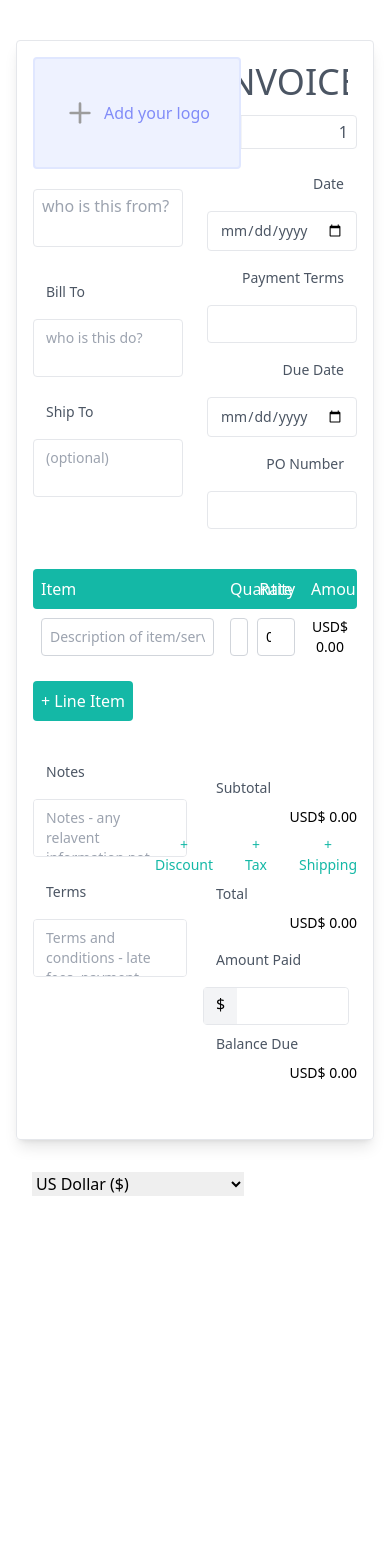
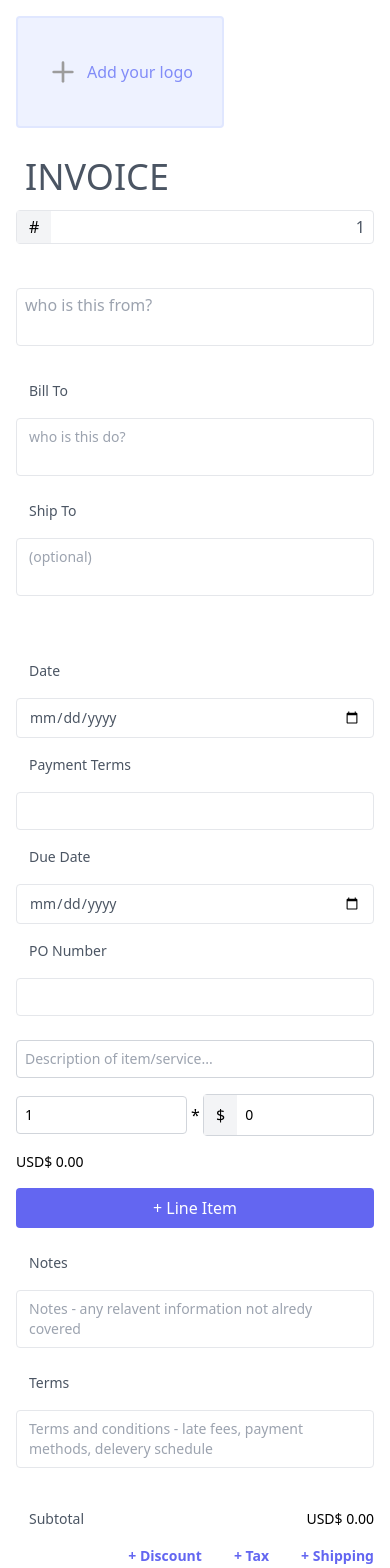
Before and after one commit to valvikanaiya/invoice-generator, a React app: page / in a window 390 px wide. Shown: the top 1568 px of the page. Before the commit the page ends 1228 px from the top, so only its background shows below. Built offline with nearby package versions, Linux system fonts and the light colour scheme; the HTML template or start-up script is replaced by a standard one.

Commit message:
resposive design for mobile device

```diff
--- a/src/components/Billing/Billing.jsx
+++ b/src/components/Billing/Billing.jsx
@@ -1,6 +1,6 @@
 import React from "react";
 import TextField from "../TextField/TextField";
-import { useSelector } from "react-redux";
+import { useDispatch, useSelector } from "react-redux";
 import {
   setAmountPaid,
   setAmountPaidLabel,
@@ -22,6 +22,7 @@ const Billing = () => {
     amountPaidLabel,
     currency,
   } = useSelector((state) => state.billing);
+  const dispatch = useDispatch();
 
   return (
     <div className="py-4">
@@ -37,7 +38,7 @@ const Billing = () => {
           className="lg:text-right col-span-3 py-2 px-3 border border-transparent hover:border-gray-200 text-sm text-gray-600 font-light rounded focus:outline-gray-200 focus:outline-1"
           type="text"
           value={amountPaidLabel}
-          onChange={(e) => setAmountPaidLabel(e.target.value)}
+          onChange={(e) => dispatch(setAmountPaidLabel(e.target.value))}
         />
         <div className="col-span-2 border rounded flex">
           <span className="py-1 px-3 bg-gray-100">{currency.symbol}</span>
@@ -45,7 +46,7 @@ const Billing = () => {
             className="text-sm  w-full  py-2 px-3  rounded focus:outline-none"
             type={"text"}
             value={anountPaid}
-            onChange={(e) => setAmountPaid(e.target.value)}
+            onChange={(e) => dispatch(setAmountPaid(e.target.value))}
           />
         </div>
       </div>
--- a/src/components/ButtonField/ButtonField.jsx
+++ b/src/components/ButtonField/ButtonField.jsx
@@ -27,19 +27,19 @@ const Field = ({
 }) => (
   <div className="w-full grid grid-cols-1 lg:grid-cols-5 gap-2 items-center mb-2">
     <input
-      className="text-right col-span-3 py-2 px-3 border border-transparent hover:border-gray-200 text-sm text-gray-600 font-light rounded focus:outline-gray-200 focus:outline-1"
+      className="lg:text-right lg:col-span-3 py-2 px-3 border border-transparent hover:border-gray-200 text-sm text-gray-600 font-light rounded focus:outline-gray-200 focus:outline-1"
       type="text"
       value={label}
       onChange={(e) => onLabelChange(e.target.value)}
       placeholder="Enter title"
     />
-    <div className="col-span-2 text-gray-600 flex gap-2">
+    <div className="lg:col-span-2 text-gray-600 flex gap-2">
       <div className="border-2 flex items-center rounded">
         <div className="flex flex-auto items-center justify-between border-r-2 px-2">
           {type === "$" && <span>{currency}</span>}
           <input
             type="text"
-            className="w-[8rem] text-sm py-2 px-3 rounded focus:outline-none"
+            className="lg:w-[8rem] text-sm py-2 px-3 rounded focus:outline-none"
             value={value}
             onChange={(e) => onValueChange(e.target.value)}
           />
@@ -52,7 +52,12 @@ const Field = ({
           <img className="w-4 h-4" src={ChangeType} alt="" />
         </button>
       </div>
-      <button onClick={() => removeField(field)}>x</button>
+      <button
+        className="hover:text-red-700 font-bold text-xl transition text-indigo-700"
+        onClick={() => removeField(field)}
+      >
+        x
+      </button>
     </div>
   </div>
 );
@@ -182,7 +187,7 @@ const ButtonField = () => {
             !activeFields[field] && (
               <button
                 key={field}
-                className="text-teal-500 text-sm"
+                className="text-indigo-500 font-semibold text-sm hover:text-indigo-700"
                 onClick={() => handleButtonClick(field)}
               >
                 + {fields[field].buttonLabel}
--- a/src/components/CurrencyDropdown/CurrencyDropdown.jsx
+++ b/src/components/CurrencyDropdown/CurrencyDropdown.jsx
@@ -12,13 +12,23 @@ const CurrencyDropdown = () => {
   };
 
   return (
-    <select value={currency} onChange={handleChange}>
-      {currencies.map((currency) => (
-        <option key={currency.code} value={JSON.stringify(currency)}>
-          {currency.name} ({currency.symbol})
-        </option>
-      ))}
-    </select>
+    <div className="py-1 px-2  border-2 rounded bg-indigo-500 border-indigo-700">
+      <select
+        className=" text-white cursor-pointer  bg-transparent bg-indigo-500  text-sm rounded-lg focus:outline-none block w-full p-2.5 "
+        value={currency}
+        onChange={handleChange}
+      >
+        {currencies.map((currency) => (
+          <option
+            className="bg-indigo-500"
+            key={currency.code}
+            value={JSON.stringify(currency)}
+          >
+            {currency.name} ({currency.symbol})
+          </option>
+        ))}
+      </select>
+    </div>
   );
 };
 
--- a/src/components/Inputs/Inputs.jsx
+++ b/src/components/Inputs/Inputs.jsx
@@ -10,7 +10,7 @@ export default function Inputs({
   return (
     <div className="grid grid-cols-1 lg:grid-cols-2 gap-2 items-center mb-2">
       <input
-        className="text-right py-2 px-3 border border-transparent hover:border-gray-200 text-sm text-gray-600 font-light rounded focus:outline-gray-200 focus:outline-1"
+        className="lg:text-right py-2 px-3 border border-transparent hover:border-gray-200 text-sm text-gray-600 font-light rounded focus:outline-gray-200 focus:outline-1"
         type="text"
         name={labelName}
         value={lableValue[labelName]}
--- a/src/components/ItemList/ItemList.jsx
+++ b/src/components/ItemList/ItemList.jsx
@@ -24,24 +24,24 @@ const ItemList = () => {
   };
 
   return (
-    <div className="py-4">
-      <div className="grid grid-cols-12 bg-teal-500 gap-4  text-white p-2 rounded">
-        <span className="col-span-7 text-left">Item</span>
-        <span className="col-span-1 text-center">Quantity</span>
-        <span className="col-span-2 text-center">Rate</span>
-        <span className="col-span-2 text-left">Amount</span>
+    <div className="lg:py-4">
+      <div className="hidden md:grid grid-cols-8 md:grid-cols-12 bg-indigo-500 gap-4  text-white md:p-2 rounded">
+        <span className="col-span-2 md:col-span-7 text-left">Item</span>
+        <span className="col-span-3 md:col-span-1 text-center">Quantity</span>
+        <span className="col-span-2 md:col-span-2 text-center">Rate</span>
+        <span className="col-span-1 md:col-span-2 text-left">Amount</span>
       </div>
       {invoiceItems?.map((item, index) => (
         <div
           key={index}
-          className="grid grid-cols-12 gap-4 justify-between items-center p-2"
+          className="grid grid-cols-12 gap-4 justify-between items-center md:p-2"
         >
           <input
             type="text"
             placeholder="Description of item/service..."
             value={item.itemName}
             onChange={(e) => handleChange(index, "itemName", e.target.value)}
-            className="text-sm col-span-7 p-2 border border-gray-300 rounded focus:outline-gray-200 focus:outline-1"
+            className="text-sm col-span-12 md:col-span-7 p-2 border border-gray-300 rounded focus:outline-gray-200 focus:outline-1"
           />
           <input
             type="number"
@@ -50,8 +50,10 @@ const ItemList = () => {
             onChange={(e) =>
               handleChange(index, "quantity", parseInt(e.target.value, 10))
             }
-            className="text-sm col-span-1 p-2 border border-gray-300 rounded focus:outline-gray-200 focus:outline-1"
+            className="text-sm col-span-6 md:col-span-1 p-2 border border-gray-300 rounded focus:outline-gray-200 focus:outline-1"
           />
+          <span className="before:content-['*'] before:absolute before:-left-[13px] relative col-span-6 md:col-span-2  border border-gray-300 rounded flex items-center">
+            <span className="p-2 px-3 block h-full bg-gray-100">{`${currency.symbol}`}</span>
             <input
               type="number"
               value={item.rate}
@@ -59,9 +61,10 @@ const ItemList = () => {
               onChange={(e) =>
                 handleChange(index, "rate", parseFloat(e.target.value))
               }
-            className="text-sm col-span-2 p-2 border border-gray-300 rounded focus:outline-gray-200 focus:outline-1"
+              className="text-sm w-full border-none focus:outline-none p-2 rounded"
             />
-          <span className="text-sm col-span-2 text-center flex items-center justify-between gap-2">
+          </span>
+          <span className="text-sm col-span-12 md:col-span-2 text-center flex items-center justify-between gap-2">
             {`${currency.code}${currency.symbol} ${item.amount.toFixed(2)}`}
             {invoiceItems.length > 1 && (
               <button
@@ -76,7 +79,7 @@ const ItemList = () => {
       ))}
       <button
         onClick={handleAddItem}
-        className="mt-4 p-2 bg-teal-500 text-white rounded hover:bg-teal-700 transition-all"
+        className="mt-4 p-2 w-full md:w-auto bg-indigo-500 text-white rounded hover:bg-indigo-700 transition-all"
       >
         + Line Item
       </button>
--- a/src/components/TextField/TextField.jsx
+++ b/src/components/TextField/TextField.jsx
@@ -5,7 +5,7 @@ const TextField = ({ value, amount, setValue }) => {
   const { currency } = useSelector((state) => state.billing);
   const dispatch = useDispatch();
   return (
-    <div className="grid grid-cols-1 lg:grid-cols-5 col-gap-8 items-center mb-2">
+    <div className="grid grid-cols-5 col-gap-8 items-center mb-2">
       <input
         className="lg:text-right col-span-3 py-2 px-3 border border-transparent hover:border-gray-200 text-sm text-gray-600 font-light rounded focus:outline-gray-200 focus:outline-1"
         type="text"
--- a/src/pages/Invoice/Invoice.jsx
+++ b/src/pages/Invoice/Invoice.jsx
@@ -34,22 +34,21 @@ const Invoice = () => {
   }, [invoicePaymentDetail, lableValue]);
 
   return (
-    <div className="grid-row-2  grid grid-cols-12 gap-4  mt-6 p-4  ">
-      <div className=" col-span-12 lg:col-span-10 shadow-lg rounded p-4 border">
+    <div className="grid-row-2 grid grid-cols-12 md:gap-4  lg:mt-6 lg:p-4  ">
+      <div className="col-span-12 lg:col-span-10 md:shadow-lg rounded p-4 md:border">
         <div className="grid grid-cols-12 gap-6">
-          <div className="col-span-6 lg:col-span-7">
+          <div className="col-span-12 lg:col-span-7">
             <FileInput />
-            <InvoiceDetails />
           </div>
-          <div className="col-span-6 lg:col-span-5 flex flex-col justify-between items-end">
-            <div className="flex flex-col justify-between items-end">
+          <div className="col-span-12 lg:col-span-5 flex flex-col justify-between items-end">
+            <div className="flex flex-col md:flex-row md:gap-4 lg:flex-col items-center lg:items-end w-full justify-between">
               <input
                 type="text"
-                className="text-gray-600 border border-transparent hover:border-gray-200 w-full text-4xl text-right py-1 px-2 focus:outline-gray-200 focus:outline-1 mb-2"
+                className="text-gray-600 border border-transparent hover:border-gray-200 w-full text-4xl lg:text-right py-1 px-2 focus:outline-gray-200 focus:outline-1 mb-2"
                 onChange={(e) => dispatch(setInvoiceName(e.target.value))}
                 value={invoiceName}
               />
-              <div className="border lg:w-[50%] flex items-center rounded">
+              <div className="border w-full lg:w-[50%] flex items-center rounded">
                 <span className="py-1 px-3 bg-gray-100">#</span>
                 <input
                   type="text"
@@ -59,7 +58,13 @@ const Invoice = () => {
                 />
               </div>
             </div>
-            <div className="py-4">
+          </div>
+          <div className="col-span-12 lg:col-span-7">
+            <InvoiceDetails />
+          </div>
+
+          <div className="col-span-12 lg:col-span-5 flex flex-col justify-between items-end">
+            <div className="py-4 w-full">
               {invoicePymentDetails.map((item) => (
                 <Inputs
                   key={item.label}
@@ -78,7 +83,7 @@ const Invoice = () => {
         <div>
           <ItemList />
         </div>
-        <div className="grid grid-cols-2 gap-4 py-4 ">
+        <div className="grid grid-cols-1 xl:grid-cols-2 gap-4 py-4 ">
           <div className="flex flex-col gap-4">
             <InvoiceDescription />
           </div>
@@ -87,7 +92,7 @@ const Invoice = () => {
           </div>
         </div>
       </div>
-      <div className="col-span-12 lg:col-span-2 rounded p-4">
+      <div className="col-span-12 lg:col-span-2 md:border rounded p-4">
         <SideBar />
         {/* <button
           className="border-none"
```
Also changed, not shown: src/assets/icons/change-icon.svg. Lines whose indentation alone changed are shown as unchanged.
